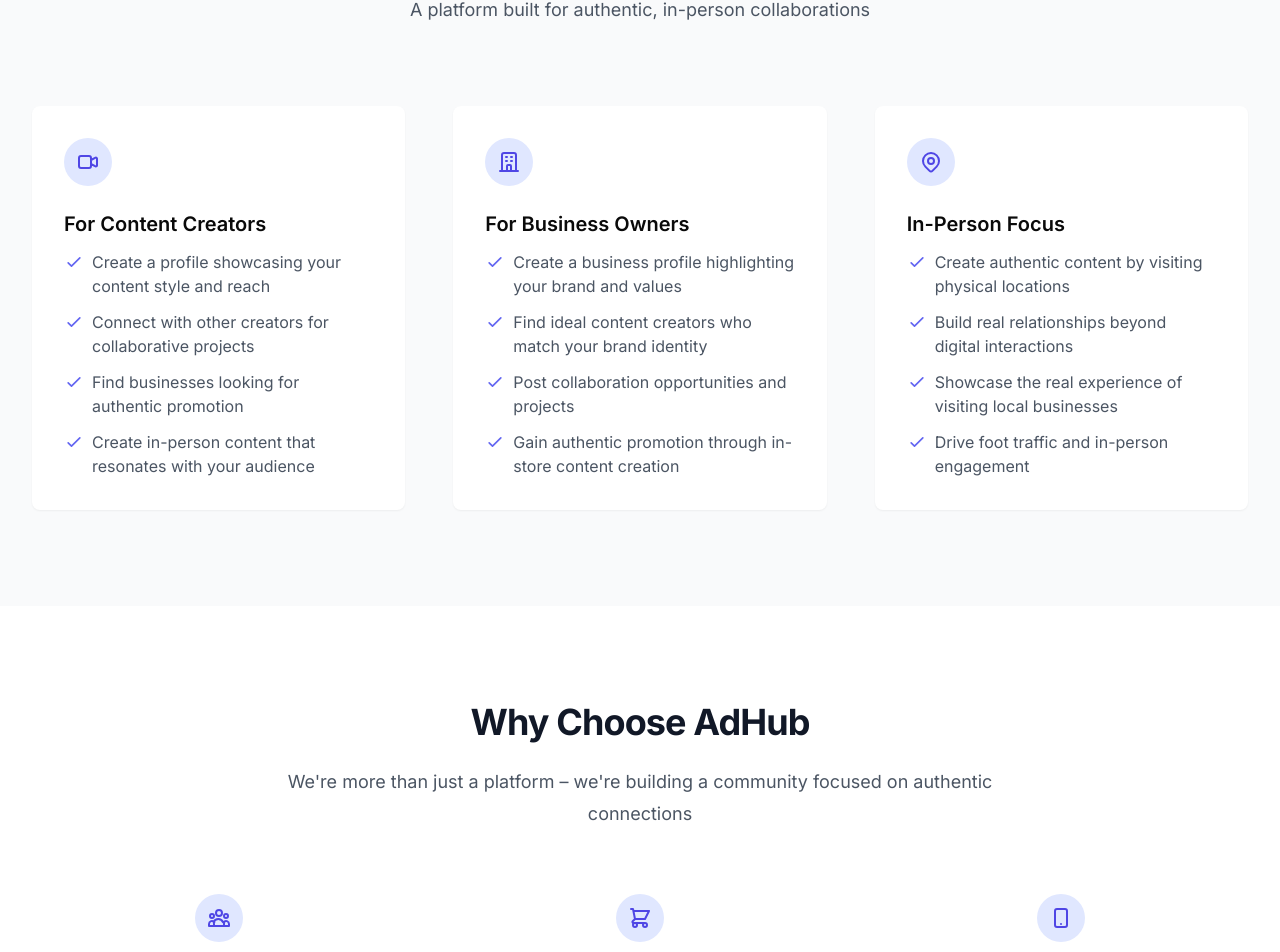
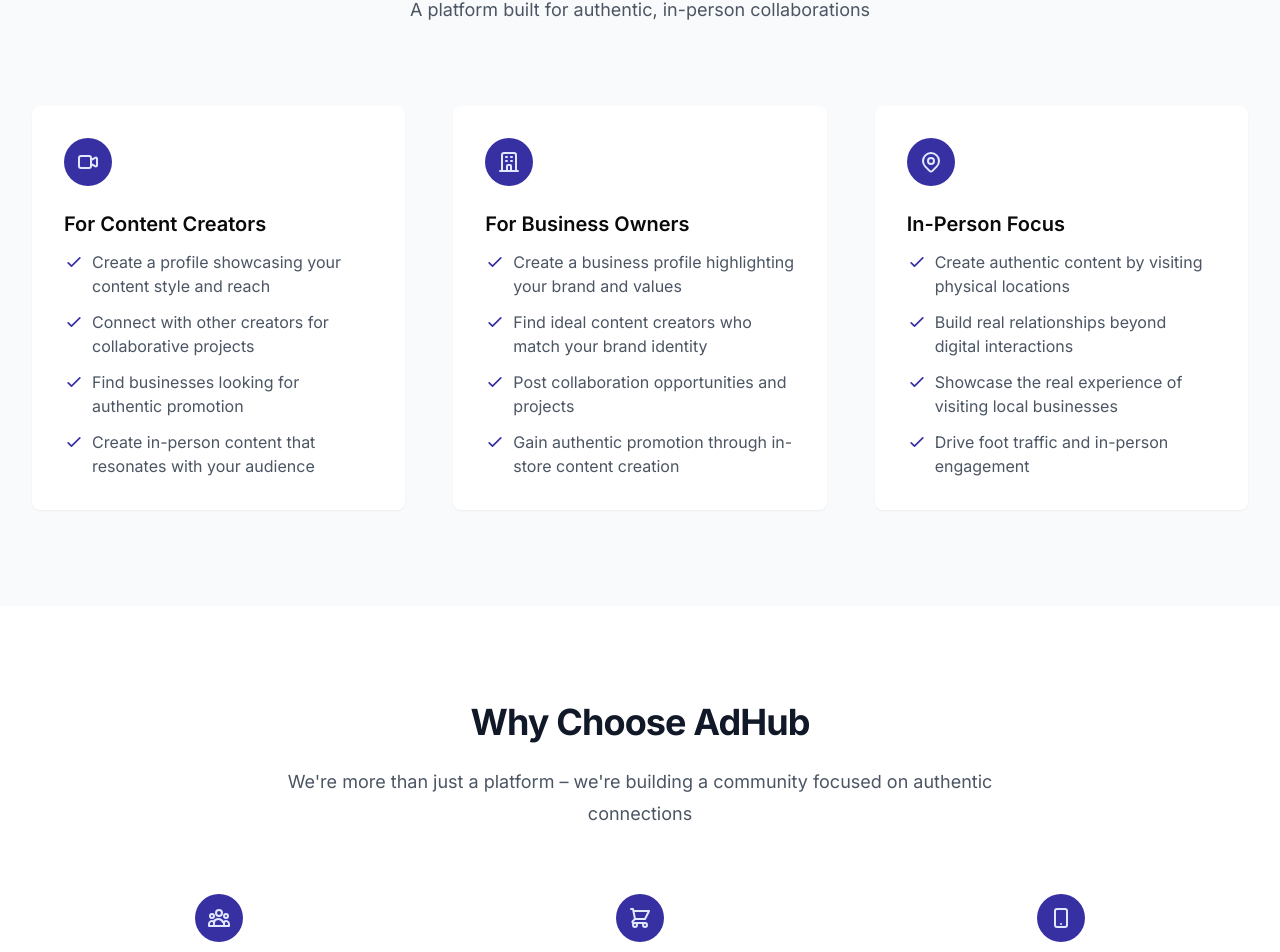
Before and after one commit to clan0304/adhub2, a Next.js app: page /aboutus in a window 1280 px wide. Shown: the part 1314-2266 px from the top of the page. Built offline with nearby package versions, Linux system fonts and the light colour scheme; no server answers.

Commit message:
changed aboutus page

```diff
--- a/app/aboutus/page.tsx
+++ b/app/aboutus/page.tsx
@@ -70,9 +70,9 @@
             <div className="grid grid-cols-1 gap-12 md:grid-cols-2 lg:grid-cols-3">
               {/* For Content Creators */}
               <div className="bg-white p-8 rounded-lg shadow-sm">
-                <div className="mb-6 rounded-full bg-indigo-100 p-3 w-12 h-12 flex items-center justify-center">
+                <div className="mb-6 rounded-full bg-indigo-800 p-3 w-12 h-12 flex items-center justify-center">
                   <svg
-                    className="h-6 w-6 text-indigo-600"
+                    className="h-6 w-6 text-indigo-100"
                     fill="none"
                     viewBox="0 0 24 24"
                     stroke="currentColor"
@@ -91,7 +91,7 @@
                 <ul className="space-y-3 text-gray-600">
                   <li className="flex items-start">
                     <svg
-                      className="h-5 w-5 text-indigo-500 mr-2 mt-0.5 flex-shrink-0"
+                      className="h-5 w-5 text-indigo-800 mr-2 mt-0.5 flex-shrink-0"
                       fill="none"
                       viewBox="0 0 24 24"
                       stroke="currentColor"
@@ -107,7 +107,7 @@
                   </li>
                   <li className="flex items-start">
                     <svg
-                      className="h-5 w-5 text-indigo-500 mr-2 mt-0.5 flex-shrink-0"
+                      className="h-5 w-5 text-indigo-800 mr-2 mt-0.5 flex-shrink-0"
                       fill="none"
                       viewBox="0 0 24 24"
                       stroke="currentColor"
@@ -123,7 +123,7 @@
                   </li>
                   <li className="flex items-start">
                     <svg
-                      className="h-5 w-5 text-indigo-500 mr-2 mt-0.5 flex-shrink-0"
+                      className="h-5 w-5 text-indigo-800 mr-2 mt-0.5 flex-shrink-0"
                       fill="none"
                       viewBox="0 0 24 24"
                       stroke="currentColor"
@@ -139,7 +139,7 @@
                   </li>
                   <li className="flex items-start">
                     <svg
-                      className="h-5 w-5 text-indigo-500 mr-2 mt-0.5 flex-shrink-0"
+                      className="h-5 w-5 text-indigo-800 mr-2 mt-0.5 flex-shrink-0"
                       fill="none"
                       viewBox="0 0 24 24"
                       stroke="currentColor"
@@ -158,9 +158,9 @@
 
               {/* For Business Owners */}
               <div className="bg-white p-8 rounded-lg shadow-sm">
-                <div className="mb-6 rounded-full bg-indigo-100 p-3 w-12 h-12 flex items-center justify-center">
+                <div className="mb-6 rounded-full bg-indigo-800 p-3 w-12 h-12 flex items-center justify-center">
                   <svg
-                    className="h-6 w-6 text-indigo-600"
+                    className="h-6 w-6 text-indigo-100"
                     fill="none"
                     viewBox="0 0 24 24"
                     stroke="currentColor"
@@ -179,7 +179,7 @@
                 <ul className="space-y-3 text-gray-600">
                   <li className="flex items-start">
                     <svg
-                      className="h-5 w-5 text-indigo-500 mr-2 mt-0.5 flex-shrink-0"
+                      className="h-5 w-5 text-indigo-800 mr-2 mt-0.5 flex-shrink-0"
                       fill="none"
                       viewBox="0 0 24 24"
                       stroke="currentColor"
@@ -195,7 +195,7 @@
                   </li>
                   <li className="flex items-start">
                     <svg
-                      className="h-5 w-5 text-indigo-500 mr-2 mt-0.5 flex-shrink-0"
+                      className="h-5 w-5 text-indigo-800 mr-2 mt-0.5 flex-shrink-0"
                       fill="none"
                       viewBox="0 0 24 24"
                       stroke="currentColor"
@@ -211,7 +211,7 @@
                   </li>
                   <li className="flex items-start">
                     <svg
-                      className="h-5 w-5 text-indigo-500 mr-2 mt-0.5 flex-shrink-0"
+                      className="h-5 w-5 text-indigo-800 mr-2 mt-0.5 flex-shrink-0"
                       fill="none"
                       viewBox="0 0 24 24"
                       stroke="currentColor"
@@ -227,7 +227,7 @@
                   </li>
                   <li className="flex items-start">
                     <svg
-                      className="h-5 w-5 text-indigo-500 mr-2 mt-0.5 flex-shrink-0"
+                      className="h-5 w-5 text-indigo-800 mr-2 mt-0.5 flex-shrink-0"
                       fill="none"
                       viewBox="0 0 24 24"
                       stroke="currentColor"
@@ -246,9 +246,9 @@
 
               {/* In-Person Focus */}
               <div className="bg-white p-8 rounded-lg shadow-sm">
-                <div className="mb-6 rounded-full bg-indigo-100 p-3 w-12 h-12 flex items-center justify-center">
+                <div className="mb-6 rounded-full bg-indigo-800 p-3 w-12 h-12 flex items-center justify-center">
                   <svg
-                    className="h-6 w-6 text-indigo-600"
+                    className="h-6 w-6 text-indigo-100"
                     fill="none"
                     viewBox="0 0 24 24"
                     stroke="currentColor"
@@ -271,7 +271,7 @@
                 <ul className="space-y-3 text-gray-600">
                   <li className="flex items-start">
                     <svg
-                      className="h-5 w-5 text-indigo-500 mr-2 mt-0.5 flex-shrink-0"
+                      className="h-5 w-5 text-indigo-800 mr-2 mt-0.5 flex-shrink-0"
                       fill="none"
                       viewBox="0 0 24 24"
                       stroke="currentColor"
@@ -287,7 +287,7 @@
                   </li>
                   <li className="flex items-start">
                     <svg
-                      className="h-5 w-5 text-indigo-500 mr-2 mt-0.5 flex-shrink-0"
+                      className="h-5 w-5 text-indigo-800 mr-2 mt-0.5 flex-shrink-0"
                       fill="none"
                       viewBox="0 0 24 24"
                       stroke="currentColor"
@@ -303,7 +303,7 @@
                   </li>
                   <li className="flex items-start">
                     <svg
-                      className="h-5 w-5 text-indigo-500 mr-2 mt-0.5 flex-shrink-0"
+                      className="h-5 w-5 text-indigo-800 mr-2 mt-0.5 flex-shrink-0"
                       fill="none"
                       viewBox="0 0 24 24"
                       stroke="currentColor"
@@ -319,7 +319,7 @@
                   </li>
                   <li className="flex items-start">
                     <svg
-                      className="h-5 w-5 text-indigo-500 mr-2 mt-0.5 flex-shrink-0"
+                      className="h-5 w-5 text-indigo-800 mr-2 mt-0.5 flex-shrink-0"
                       fill="none"
                       viewBox="0 0 24 24"
                       stroke="currentColor"
@@ -354,9 +354,9 @@
 
         <div className="grid grid-cols-1 gap-12 sm:grid-cols-2 lg:grid-cols-3">
           <div className="text-center">
-            <div className="mx-auto h-12 w-12 flex items-center justify-center rounded-full bg-indigo-100">
+            <div className="mx-auto h-12 w-12 flex items-center justify-center rounded-full bg-indigo-800">
               <svg
-                className="h-6 w-6 text-indigo-600"
+                className="h-6 w-6 text-indigo-100"
                 fill="none"
                 viewBox="0 0 24 24"
                 stroke="currentColor"
@@ -379,9 +379,9 @@
           </div>
 
           <div className="text-center">
-            <div className="mx-auto h-12 w-12 flex items-center justify-center rounded-full bg-indigo-100">
+            <div className="mx-auto h-12 w-12 flex items-center justify-center rounded-full bg-indigo-800">
               <svg
-                className="h-6 w-6 text-indigo-600"
+                className="h-6 w-6 text-indigo-100"
                 fill="none"
                 viewBox="0 0 24 24"
                 stroke="currentColor"
@@ -404,9 +404,9 @@
           </div>
 
           <div className="text-center">
-            <div className="mx-auto h-12 w-12 flex items-center justify-center rounded-full bg-indigo-100">
+            <div className="mx-auto h-12 w-12 flex items-center justify-center rounded-full bg-indigo-800">
               <svg
-                className="h-6 w-6 text-indigo-600"
+                className="h-6 w-6 text-indigo-100"
                 fill="none"
                 viewBox="0 0 24 24"
                 stroke="currentColor"
--- a/app/page.tsx
+++ b/app/page.tsx
@@ -17,7 +17,7 @@
           <div className="mt-10 flex items-center justify-center gap-x-12">
             <Link
               href="/creators"
-              className="rounded-md bg-indigo-600 px-3.5 py-2.5 text-sm font-semibold text-white shadow-sm hover:bg-indigo-500 focus-visible:outline focus-visible:outline-2 focus-visible:outline-offset-2 focus-visible:outline-indigo-600 hover:scale-110"
+              className="rounded-md bg-indigo-600 px-5 py-2.5 text-sm font-semibold text-white shadow-sm hover:bg-indigo-500 focus-visible:outline focus-visible:outline-2 focus-visible:outline-offset-2 focus-visible:outline-indigo-600 hover:scale-110"
             >
               Discover Creators
             </Link>
--- a/components/findwork/FilterSection.tsx
+++ b/components/findwork/FilterSection.tsx
@@ -81,10 +81,10 @@
           {isContentCreator && (
             <button
               onClick={toggleSavedFilter}
-              className={`px-3 py-1 text-sm rounded-full ${
+              className={`px-5 py-1 text-md font-semibold font-mono rounded-full ${
                 showOnlySaved
-                  ? 'bg-indigo-100 text-indigo-800'
-                  : 'bg-gray-100 text-gray-800'
+                  ? 'bg-indigo-800 text-indigo-100'
+                  : 'bg-gray-200 text-gray-800'
               }`}
             >
               Saved
```
Also changed, not shown: components/Navbar.tsx (+29 -13 lines).
